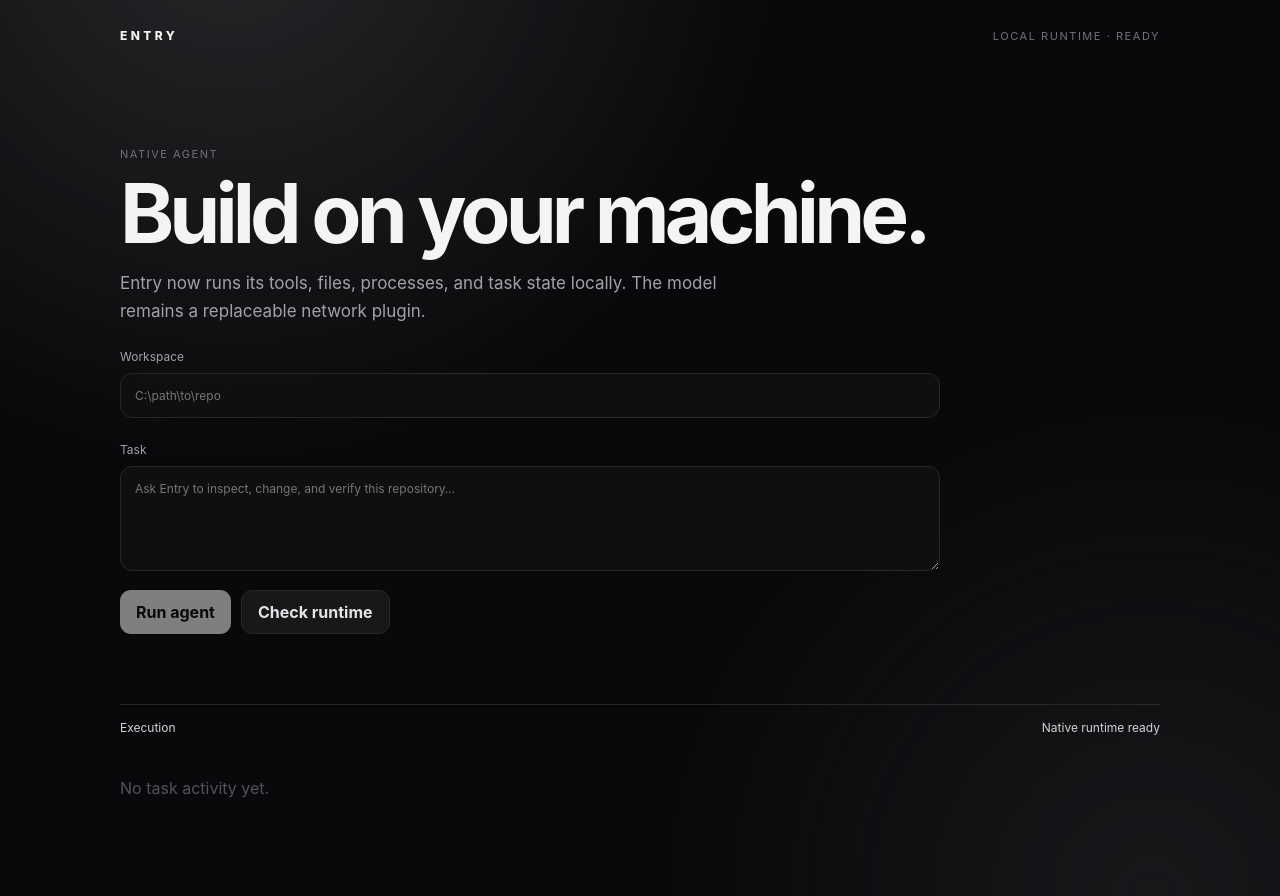
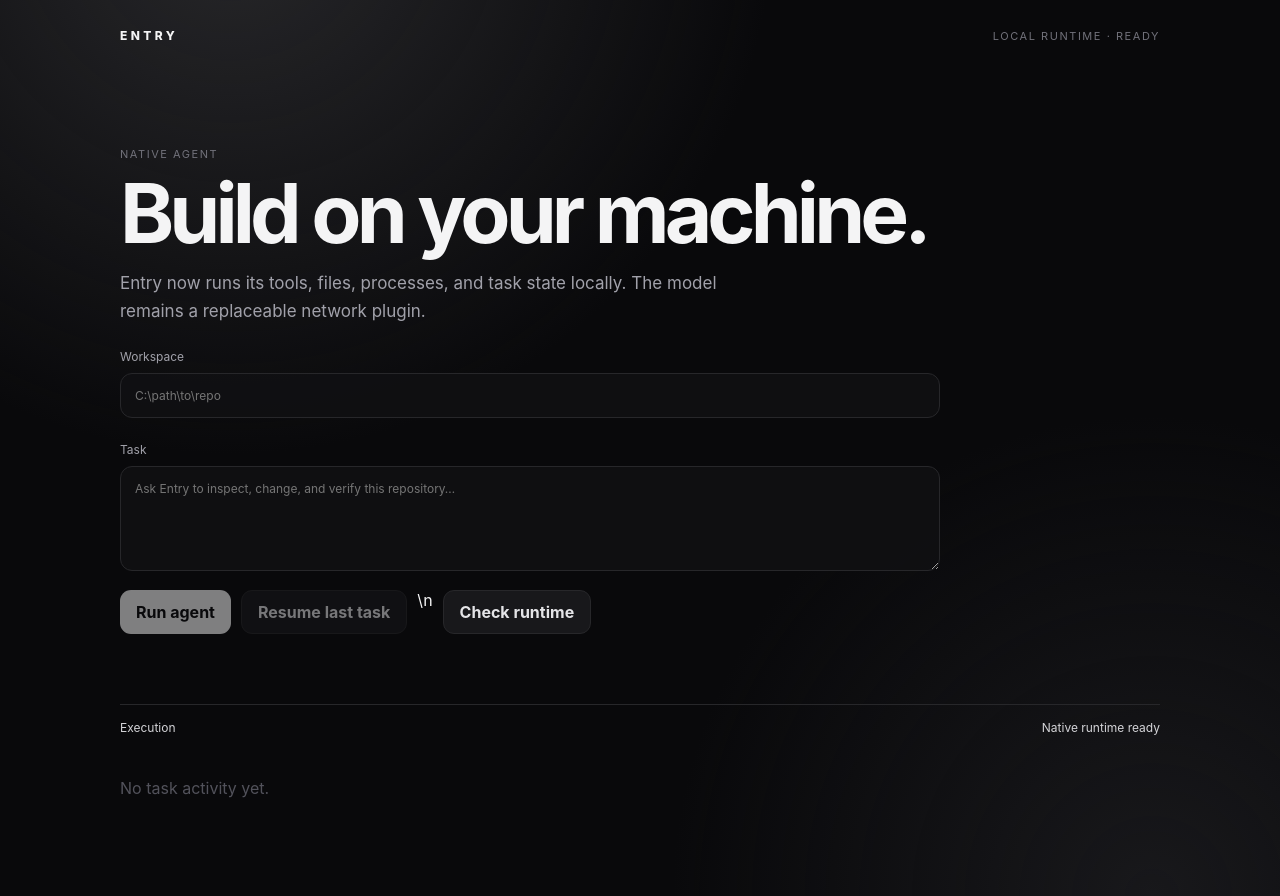
Before and after one commit to thirdbase1/entry-retired, a React (Vite) app: page / in a window 1280 px wide. Built offline with nearby package versions, Linux system fonts and the light colour scheme.

Commit message:
feat: add task resume control

```diff
--- a/src/App.tsx
+++ b/src/App.tsx
@@ -46,6 +46,25 @@ export function App() {
     }
   }
 
+  async function resumeLastTask() {
+    if (!workspace.trim()) return;
+    const savedTaskId = localStorage.getItem("entry-desktop-task-id");
+    if (!savedTaskId) return;
+    setBusy(true);
+    setEvents([]);
+    try {
+      const result = await invoke<string>("run_agent", {
+        taskId: savedTaskId,
+        request: "resume",
+        workspace,
+      });
+      setStatus(result);
+    } catch (error) {
+      setStatus(String(error));
+      setBusy(false);
+    }
+  }
+
   async function checkNativeCore() {
     try {
       setStatus(await invoke<string>("native_status"));
@@ -80,7 +99,7 @@ export function App() {
           <button onClick={runAgent} disabled={busy || !workspace.trim() || !request.trim()}>
             {busy ? "Agent running…" : "Run agent"}
           </button>
-          <button className="secondary" onClick={checkNativeCore}>Check runtime</button>
+          <button className="secondary" onClick={resumeLastTask} disabled={busy || !workspace.trim()}>Resume last task</button>\n          <button className="secondary" onClick={checkNativeCore}>Check runtime</button>
         </div>
       </section>
 
```
